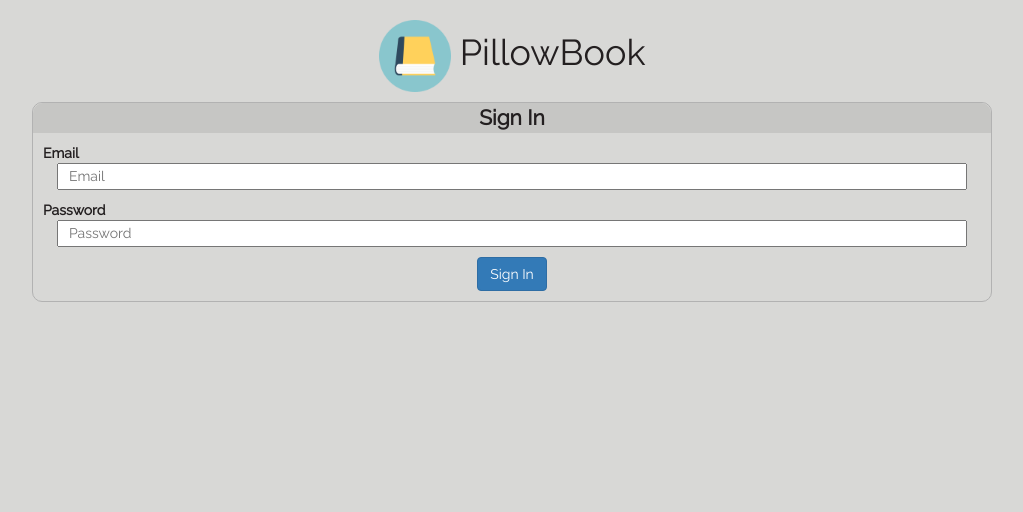
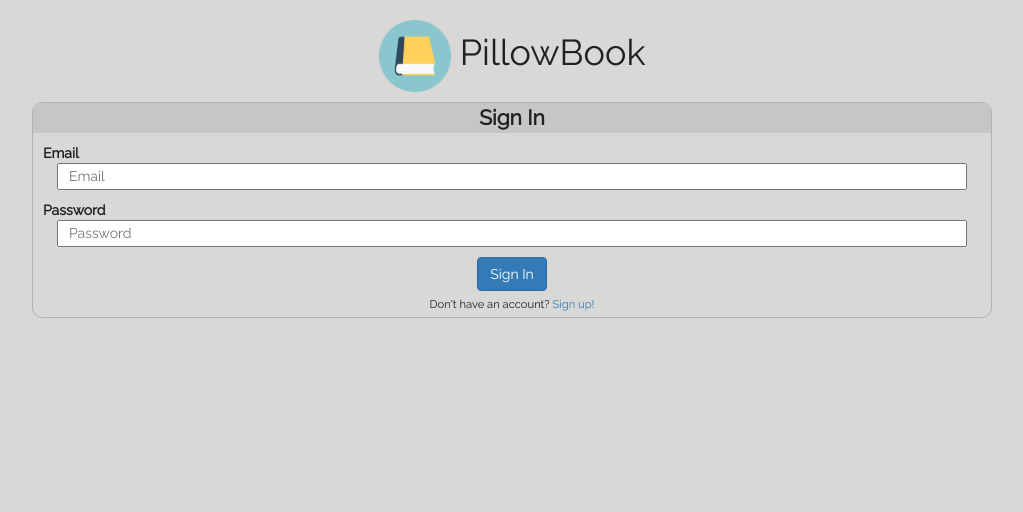
Before and after one commit to MSGoodman/pillowbook, a Django app: template main_app/templates/login_page.html in a window 1280 px wide. Shown: the top 512 px of the page, without its empty margins (128-1151 px from the left). Run offline with Django 3.2, Linux system fonts and the light colour scheme; the template is opened without the code that fills it, so the values that code supplies are empty; parts of the project's set-up code (start-up, migrations or seed data) failed here and were passed over; some libraries are stand-ins or nearby versions.

Commit message:
Minor style changes for login pages

```diff
--- a/main_app/static/sass/signup.scss
+++ b/main_app/static/sass/signup.scss
@@ -10,7 +10,7 @@
     margin: 0 auto;
     border: 1px solid $color-bg-darkest-grey;
     border-radius: 10px;
-    padding-bottom: 10px;
+    padding-bottom: 5px;
 
     .card-header {
         background: $color-bg-darker-grey;
@@ -37,4 +37,10 @@
         padding-left: 10px;
         padding-right: 10px;
     }
+
+    p {
+        font-size: 0.8em;
+        margin-top: 5px;
+        margin-bottom: 0;
+    }
 }
--- a/main_app/static/stylesheets/main.css
+++ b/main_app/static/stylesheets/main.css
@@ -12,7 +12,7 @@
   margin: 0 auto;
   border: 1px solid #b2b2b2;
   border-radius: 10px;
-  padding-bottom: 10px;
+  padding-bottom: 5px;
 }
 /* line 15, ../sass/signup.scss */
 .form-card .card-header {
@@ -39,6 +39,12 @@
 .form-card label, .form-card input {
   padding-left: 10px;
   padding-right: 10px;
+}
+/* line 41, ../sass/signup.scss */
+.form-card p {
+  font-size: 0.8em;
+  margin-top: 5px;
+  margin-bottom: 0;
 }
 
 /* Universal Styles */
--- a/main_app/templates/login_page.html
+++ b/main_app/templates/login_page.html
@@ -43,6 +43,8 @@
 
                         <button type="submit" form="login" value="Submit" class="btn btn-primary">Sign In</button>
                     </form>
+
+                    <p>Don't have an account? <a href="signup">Sign up!</a></p>
                 </div>
 
             </div>
```
Also changed, not shown: main_app/static/stylesheets/signup.css (+7 -1 lines).
